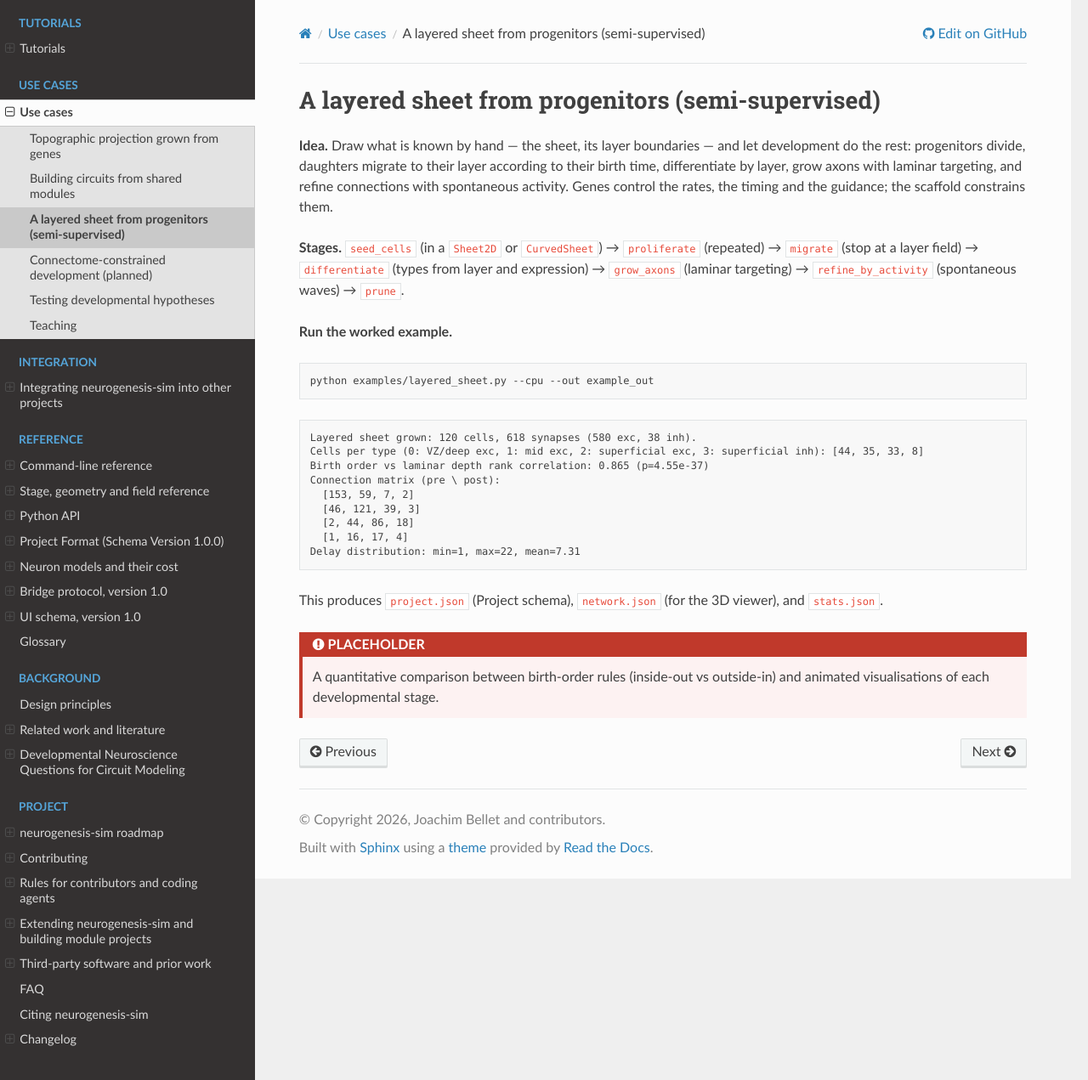
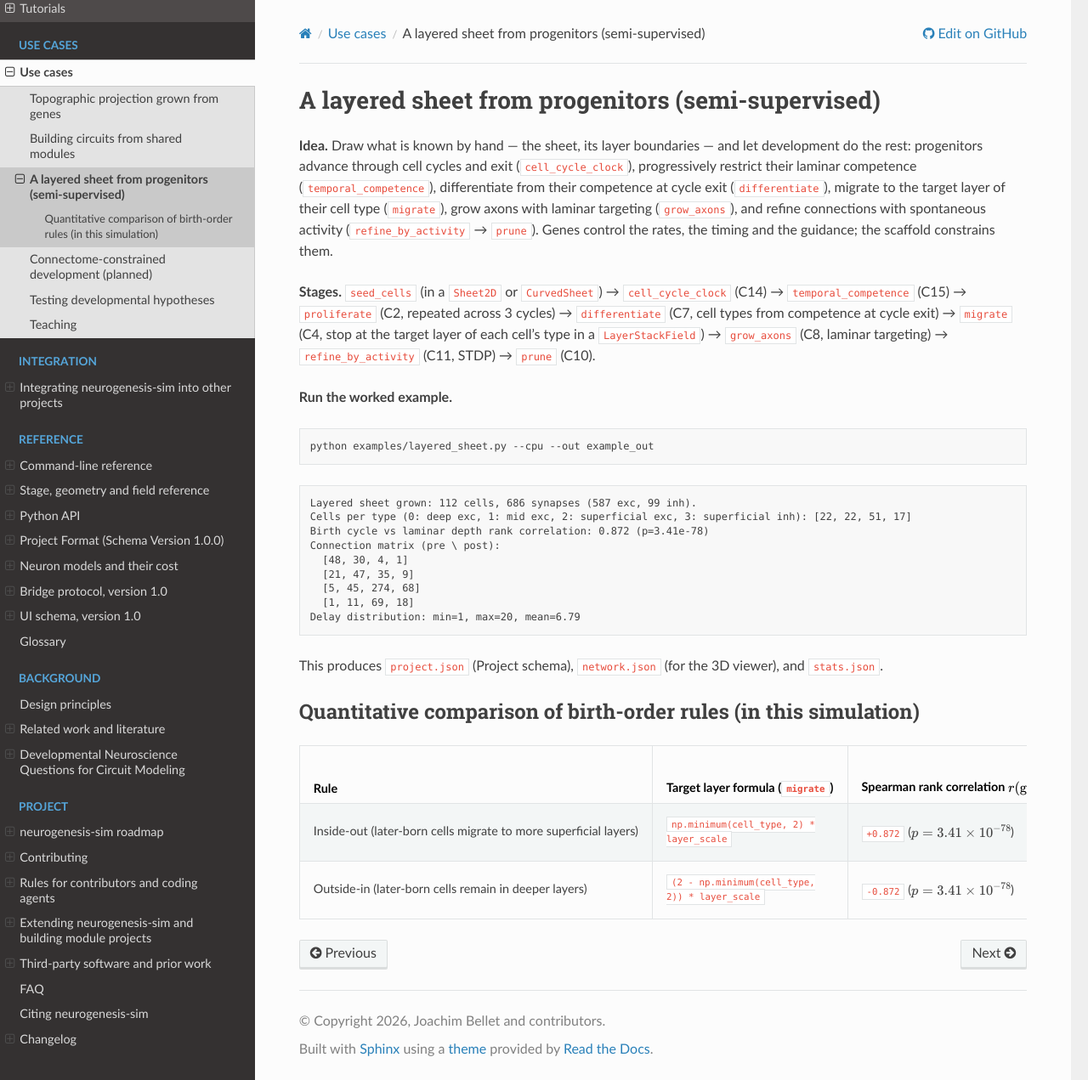
Before and after one commit to jobellet/neurogenesis-sim, a Sphinx documentation site: the page built from docs/use-cases/layered-sheet.md, in a window 1280 px wide and 1271 px high. Shown: the whole window at 85% size. Built offline with Sphinx 7.4.7 and the Read the Docs theme 3.1.0, drawn with Linux system fonts in a browser that asks for light colours.

Commit message:
G2.3: Emergent inside-out layering via cell_cycle_clock and temporal_competence [skip ci]
- Update examples/layered_sheet.py to grow laminar fates from C14 (cell_cycle_clock) -> C15 (temporal_competence) -> differentiate -> migrate, keeping an inhibitory cell type.
- Test that birth cycle predicts layer with Spearman rank correlation >= 0.8 across 5 development seeds in tests/test_examples.py.
- Update docs/use-cases/layered-sheet.md with measured numbers and quantitative comparison of inside-out vs outside-in birth-order rules (replacing PLACEHOLDER).

````diff
--- a/docs/use-cases/layered-sheet.md
+++ b/docs/use-cases/layered-sheet.md
@@ -1,32 +1,37 @@
 # A layered sheet from progenitors (semi-supervised)
 
 **Idea.** Draw what is known by hand — the sheet, its layer boundaries — and let development do the rest:
-progenitors divide, daughters migrate to their layer according to their birth time, differentiate by layer, grow
-axons with laminar targeting, and refine connections with spontaneous activity. Genes control the rates, the timing
-and the guidance; the scaffold constrains them.
+progenitors advance through cell cycles and exit (`cell_cycle_clock`), progressively restrict their laminar competence
+(`temporal_competence`), differentiate from their competence at cycle exit (`differentiate`), migrate to the target
+layer of their cell type (`migrate`), grow axons with laminar targeting (`grow_axons`), and refine connections with
+spontaneous activity (`refine_by_activity` → `prune`). Genes control the rates, the timing and the guidance; the
+scaffold constrains them.
 
-**Stages.** `seed_cells` (in a `Sheet2D` or `CurvedSheet`) → `proliferate` (repeated) → `migrate` (stop at a layer
-field) → `differentiate` (types from layer and expression) → `grow_axons` (laminar targeting) →
-`refine_by_activity` (spontaneous waves) → `prune`.
+**Stages.** `seed_cells` (in a `Sheet2D` or `CurvedSheet`) → `cell_cycle_clock` (C14) → `temporal_competence` (C15) →
+`proliferate` (C2, repeated across 3 cycles) → `differentiate` (C7, cell types from competence at cycle exit) →
+`migrate` (C4, stop at the target layer of each cell's type in a `LayerStackField`) → `grow_axons` (C8, laminar
+targeting) → `refine_by_activity` (C11, STDP) → `prune` (C10).
 
 **Run the worked example.**
 ```bash
 python examples/layered_sheet.py --cpu --out example_out
 ```
 ```text
-Layered sheet grown: 120 cells, 618 synapses (580 exc, 38 inh).
-Cells per type (0: VZ/deep exc, 1: mid exc, 2: superficial exc, 3: superficial inh): [44, 35, 33, 8]
-Birth order vs laminar depth rank correlation: 0.865 (p=4.55e-37)
+Layered sheet grown: 112 cells, 686 synapses (587 exc, 99 inh).
+Cells per type (0: deep exc, 1: mid exc, 2: superficial exc, 3: superficial inh): [22, 22, 51, 17]
+Birth cycle vs laminar depth rank correlation: 0.872 (p=3.41e-78)
 Connection matrix (pre \ post):
-  [153, 59, 7, 2]
-  [46, 121, 39, 3]
-  [2, 44, 86, 18]
-  [1, 16, 17, 4]
-Delay distribution: min=1, max=22, mean=7.31
+  [48, 30, 4, 1]
+  [21, 47, 35, 9]
+  [5, 45, 274, 68]
+  [1, 11, 69, 18]
+Delay distribution: min=1, max=20, mean=6.79
 ```
 This produces `project.json` (Project schema), `network.json` (for the 3D viewer), and `stats.json`.
 
-```{admonition} PLACEHOLDER
-:class: placeholder
-A quantitative comparison between birth-order rules (inside-out vs outside-in) and animated visualisations of each developmental stage.
-```
+## Quantitative comparison of birth-order rules (in this simulation)
+
+| Rule | Target layer formula (`migrate`) | Spearman rank correlation $r(\text{generation}, z)$ (seed 42) | 5-seed range (`[42, 101, 7, 1234, 999]`) |
+|---|---|---|---|
+| Inside-out (later-born cells migrate to more superficial layers) | `np.minimum(cell_type, 2) * layer_scale` | `+0.872` ($p = 3.41 \times 10^{-78}$) | `+0.872` to `+0.909` (mean `+0.890`) |
+| Outside-in (later-born cells remain in deeper layers) | `(2 - np.minimum(cell_type, 2)) * layer_scale` | `-0.872` ($p = 3.41 \times 10^{-78}$) | `-0.909` to `-0.872` (mean `-0.890`) |
````
Also changed, not shown: docs/ROADMAP.md (+3 -2 lines), 2 other files.
